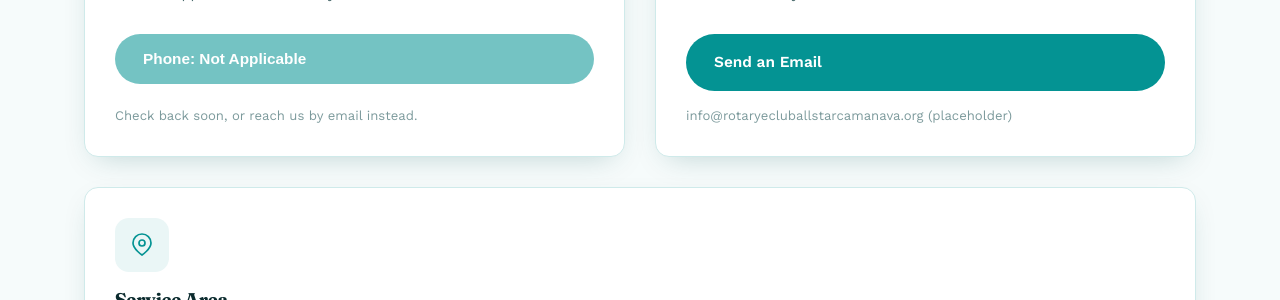
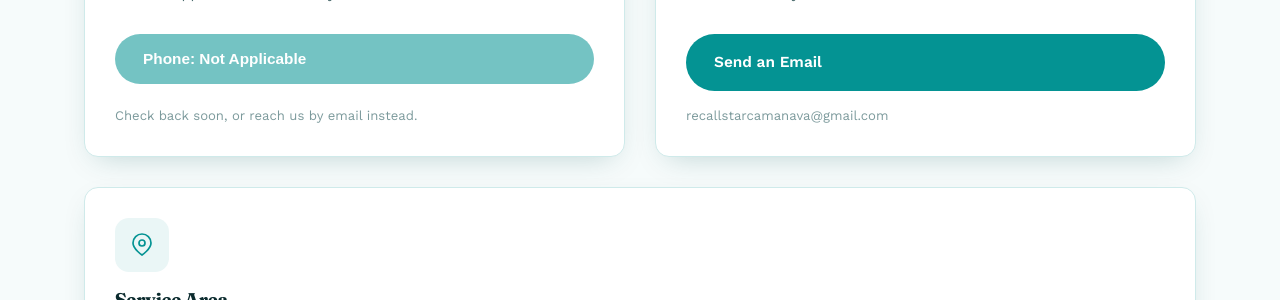
Before and after one commit to allstarcamanava/allstarcamanava.github.io, a Jekyll site: the page built from contact.html, in a window 1280 px wide and 900 px high, scrolled down 351 px. Shown: the part 152-452 px from the top of the window. Built offline with Jekyll 4.4.1, drawn with Linux system fonts in a browser that asks for light colours.

Commit message:
add email address

```diff
--- a/contact.html
+++ b/contact.html
@@ -79,7 +79,7 @@ permalink: /contact/
         </a>
 
         <span class="contact-note">
-          info@rotaryecluballstarcamanava.org (placeholder)
+          recallstarcamanava@gmail.com
         </span>
       </div>
 
```
